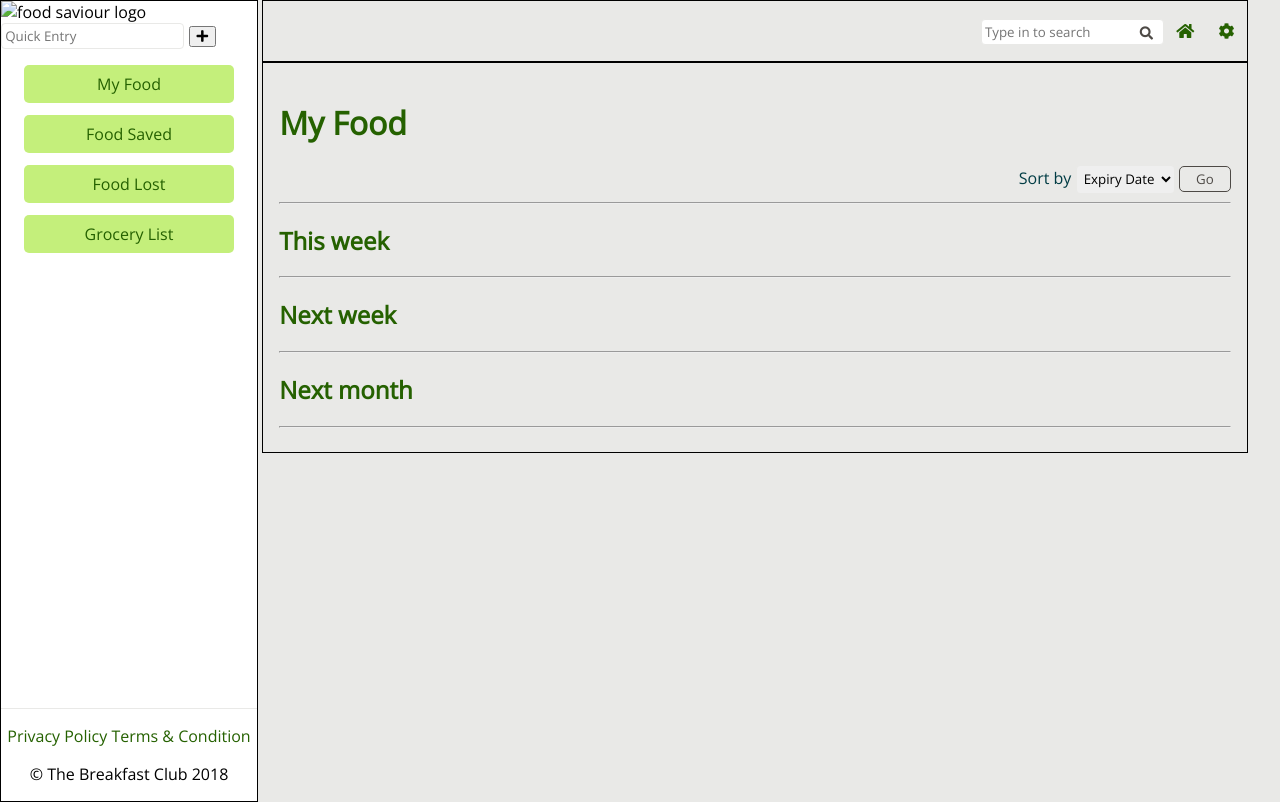
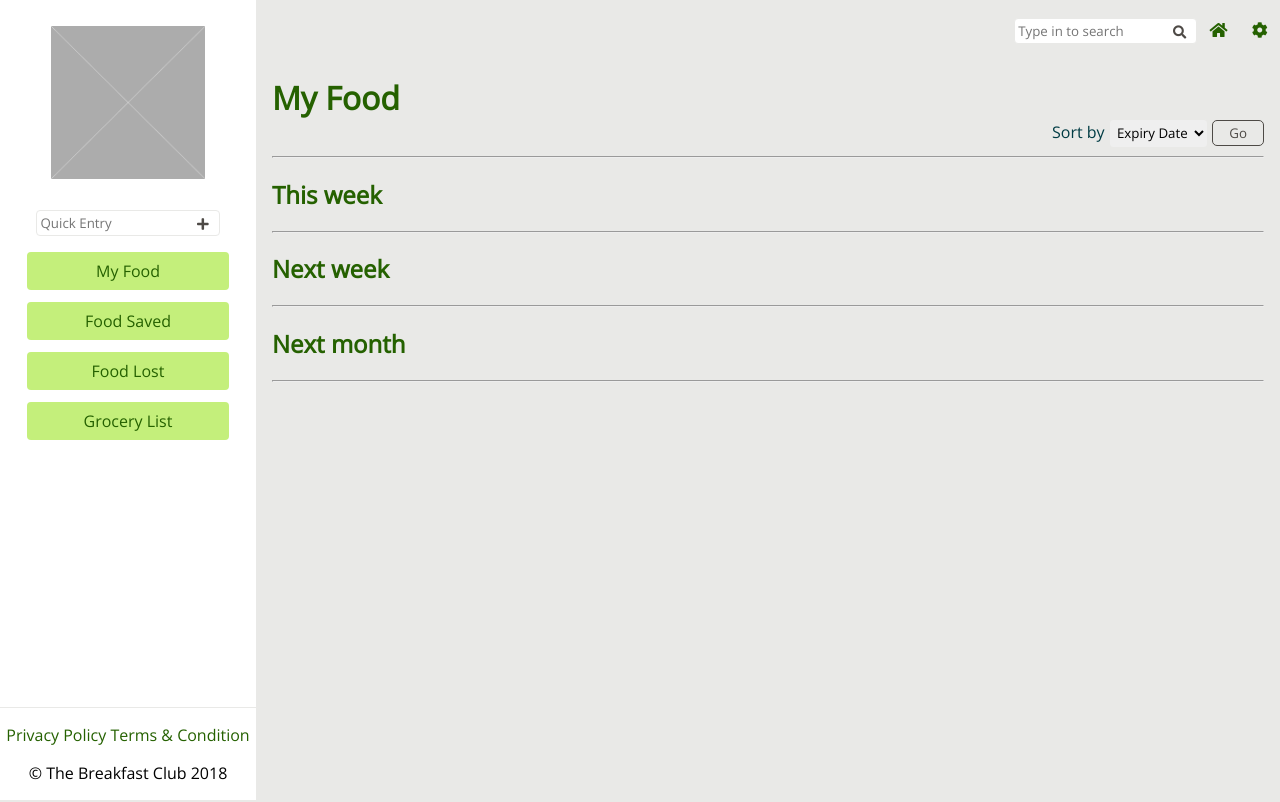
Before and after one commit to NgocTo/food-saviour, a PHP site: page / in a window 1280 px wide. Run offline with PHP 8.4, Linux system fonts and the light colour scheme; data that the repository does not hold is empty; a stand-in replaces the project's code that opens the database connection; some libraries are stand-ins or nearby versions.

Commit message:
added sidebar css

```diff
--- a/css/base.css
+++ b/css/base.css
@@ -22,6 +22,9 @@ body {
 ::-moz-selection {
     background-color: #256100;
     color: #ffffff;
+}
+h1 {
+    margin: 0;
 }
 ul {
     padding: 0;
--- a/css/main.css
+++ b/css/main.css
@@ -30,25 +30,42 @@ aside {
     position: relative;
     width: 20%;
     height: 100vh;
+    position: fixed;
+    background-color: #ffffff;
+    text-align: center;
+}
+#logo {
+    width: 60%;
+    height: auto;
+    margin: 10% 20%;
+}
+#add-form {
     display: inline-block;
-    vertical-align: top;
-    background-color: #ffffff;
+    position: relative;
 }
+#add-form button {
+    border: none;
+    position: absolute;
+    right: -5px;
+    top: 2px;
+}
+#add-form button:hover {
+    background-color: transparent;
+}
+#add-form input {
 
+}
 .block a {
     display: block;
     width: 60%;
     border: none;
-    border-radius: 5px;
+    border-radius: 4px;
     background-color: #C4EF7B;
-    padding: 8px 28px;
     font-size: 16px;
     cursor: pointer;
     text-align: center;
-    margin-top: 0.75em;
-    margin-bottom: 0.75em;
-    margin-left: auto;
-    margin-right: auto;
+    margin: 0.75em auto;
+    padding: 0.5rem 1.5rem;
 }
 
 .block a:hover {
@@ -60,15 +77,14 @@ aside {
 
 /* MAIN STYLING */
 aside, header, main {
-    border: 1px solid black;
+    /* border: 1px solid black; */
 }
 main {
     padding: 1em;
 }
 #main-container {
-    width: 77%;
-    display: inline-block;
-    vertical-align: top;
+    width: 80%;
+    margin-left: 20%;
 }
 #sort-form {
     text-align: right;
--- a/shared/sidebar.php
+++ b/shared/sidebar.php
@@ -1,22 +1,19 @@
 <aside>
     <h2 class="hidden">Sidebar</h2>
-    <img src="" alt="food saviour logo" class="centerall" />
-    <form action="" method="post" class="centerform">
+    <img src="<?= ROOT_URI ?>img/logo.jpg" id="logo" alt="food saviour logo" />
+    <form action="" id="add-form" method="post">
         <label for="add" class="hidden">Add new item: </label>
         <input type="text" id="add" name="add" placeholder="Quick Entry" class="inputbox"/>
-        <button><i class="fas fa-plus"></i><span class="hidden">Add</span></button>
+        <button class="btn-grey"><i class="fas fa-plus"></i><span class="hidden">Add</span></button>
     </form>
     <nav>
         <h3 class="hidden">Navigation</h3>
-
-
         <ul>
           <li class="block"><a href="<?= ROOT_URI ?>index.php">My Food</a></li>
           <li class="block"><a href="<?= ROOT_URI ?>food-saved.php">Food Saved</a></li>
           <li class="block"><a href="<?= ROOT_URI ?>food-lost.php">Food Lost</a></li>
           <li class="block"><a href="<?= ROOT_URI ?>grocery-list.php">Grocery List</a></li>
         </ul>
-
     </nav>
     <section id="footer">
         <h2 class="hidden">Terms and Condition</h2>
```
Also changed, not shown: img/logo.jpg (added).
